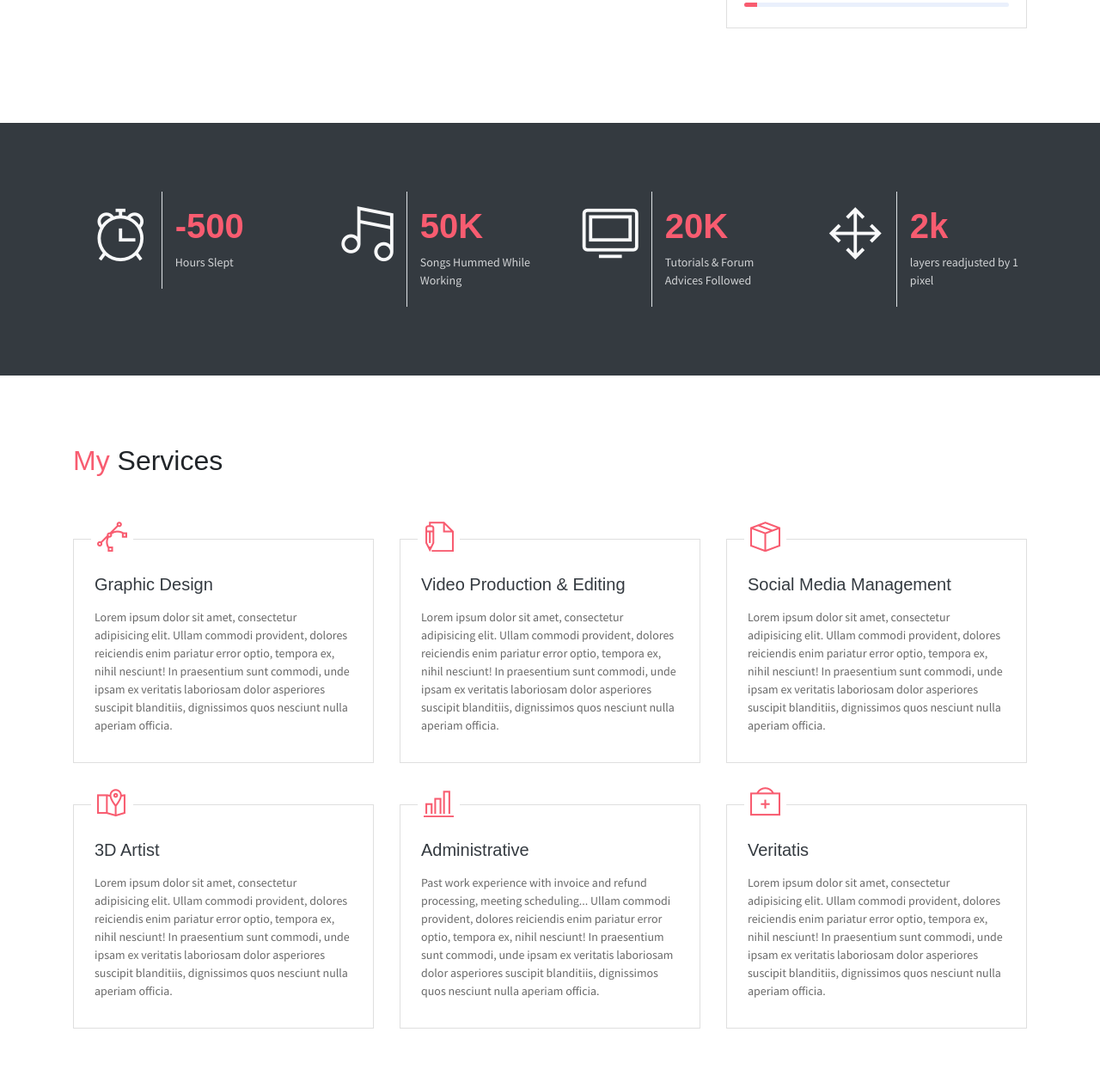
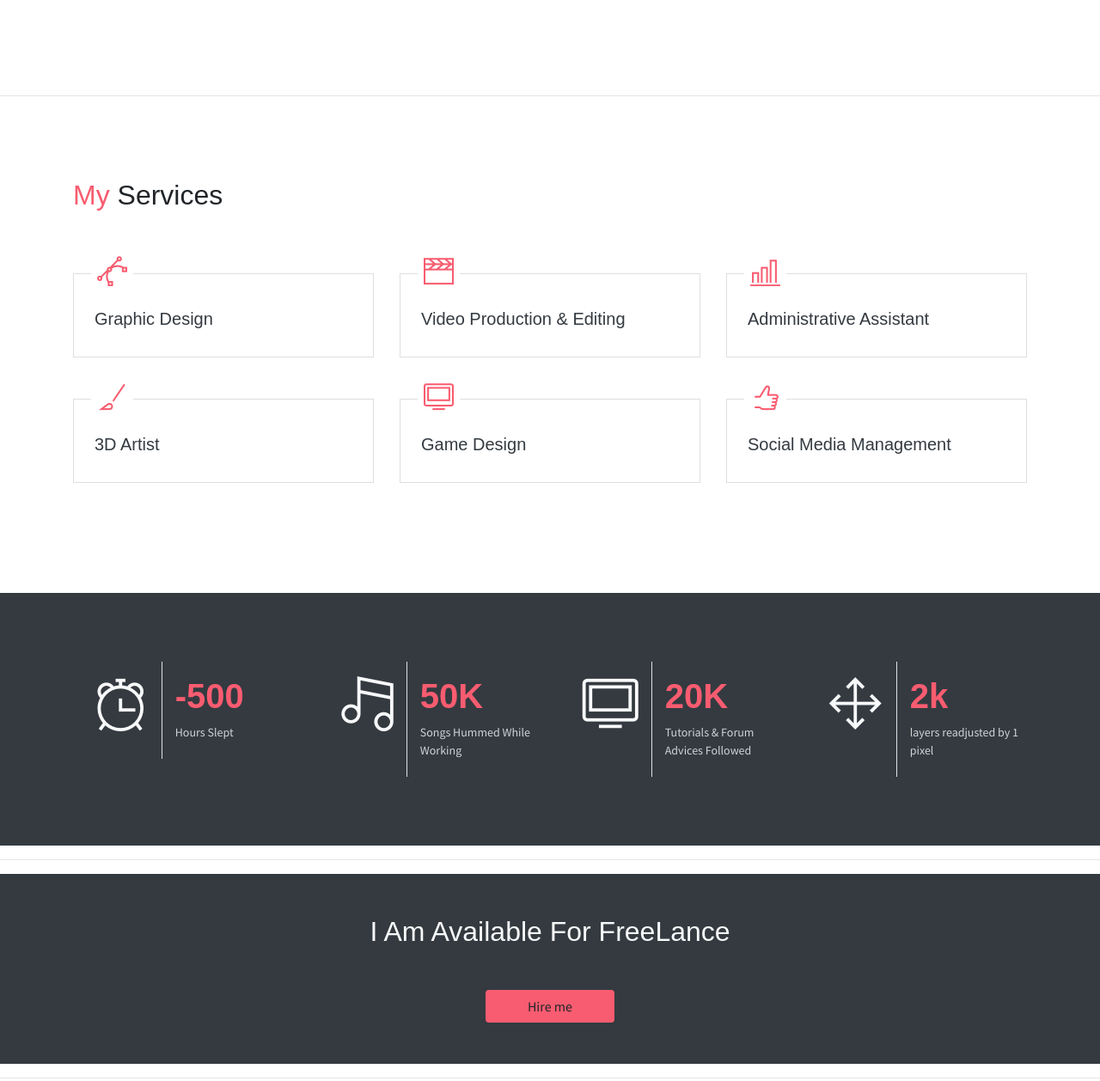
Before and after one commit to andrewisshook/andrewisshook.github.io, a website: page index.html in a window 1280 px wide. Shown: the part 2185-3443 px from the top of the page at 86% size. Drawn offline with Linux system fonts and the light colour scheme; some packages are replaced by stand-ins of ours.

Commit message:
Edit My Services Icons

```diff
--- a/index.html
+++ b/index.html
@@ -35,7 +35,9 @@
                 <h4 class="header-subtitle">Welcome to my Portfolio</h4>
                 <h1 class="header-title">André Pedro</h1>
                 <h6 class="header-mono">Multimedia Artist | Graphic Designer | Communication Writer</h6>
-                <button class="btn btn-outline-light btn-rounded"><i class="ti-download pr-2"></i><a href="assets/pdf/CV_AndrePedro_P.pdf" download="CV Andre Pedro">Download Curriculum Vitae</a></button>
+                <button class="btn btn-outline-light btn-rounded"><i class="ti-download pr-2"></i><a
+                        href="assets/pdf/CV_AndrePedro_P.pdf" download="CV Andre Pedro">Download Curriculum
+                        Vitae</a></button>
             </div>
         </div>
     </header>
@@ -187,7 +189,7 @@
                         </div>
                         <div class="card-body">
                             <h6 class="title text-danger">Bachelor's Degree in Videogames</h6>
-                            <P>2017 -</P>
+                            <P>2017 - 2023</P>
                             <P class="subtitle">Bachelor of Applied Science in Videogames (f.k.a. Multimedia Apps &
                                 Videogames) at <b>Universidade Lusófona de Humanidades e Tecnologias</b>,
                                 where I studied Cinematics, 3D Art, Project Managing, UI, UX and Level Design, amongst
@@ -200,7 +202,7 @@
                             <hr>
                             <h6 class="title text-danger">Middle School</h6>
                             <P>September 2007 - July 2014</P>
-                            <P class="subtitle">.</P>
+                            <P class="subtitle"></P>
 
                         </div>
                     </div>
@@ -285,11 +287,81 @@
                                 <div class="progress-bar bg-danger" role="progressbar" style="width: 25%"
                                     aria-valuenow="50" aria-valuemin="0" aria-valuemax="100"></div>
                             </div>
-                            <h6>Korean (A1)</h6>
-                            <div class="progress mb-3">
-                                <div class="progress-bar bg-danger" role="progressbar" style="width: 5%"
-                                    aria-valuenow="25" aria-valuemin="0" aria-valuemax="100"></div>
-                            </div>
+                        </div>
+                    </div>
+                </div>
+            </div>
+        </div>
+    </section>
+    <hr>
+
+    <section class="section" id="service">
+        <div class="container">
+            <h2 class="mb-5 pb-4"><span class="text-danger">My</span> Services</h2>
+            <div class="row">
+                <div class="col-md-4 col-sm-6">
+                    <div class="card mb-5">
+                        <div class="card-header has-icon">
+                            <i class="ti-vector text-danger" aria-hidden="true"></i>
+                        </div>
+                        <div class="card-body px-4 py-3">
+                            <h5 class="mb-3 card-title text-dark">Graphic Design</h5>
+                            <!-- <P class="subtitle">lorem ipsum</P> -->
+                        </div>
+                    </div>
+                </div>
+                <div class="col-md-4 col-sm-6">
+                    <div class="card mb-5">
+                        <div class="card-header has-icon">
+                            <i class="ti-video-clapper text-danger" aria-hidden="true"></i>
+                        </div>
+                        <div class="card-body px-4 py-3">
+                            <h5 class="mb-3 card-title text-dark">Video Production & Editing</h5>
+                            <!-- <P class="subtitle">lorem ipsum</P> -->
+                        </div>
+                    </div>
+                </div>
+                <div class="col-md-4 col-sm-6">
+                    <div class="card mb-5">
+                        <div class="card-header has-icon">
+                            <i class="ti-bar-chart text-danger" aria-hidden="true"></i>
+                        </div>
+                        <div class="card-body px-4 py-3">
+                            <h5 class="mb-3 card-title text-dark">Administrative Assistant</h5>
+                            <!-- <P class="subtitle">lorem ipsum</P> -->
+                        </div>
+                    </div>
+                </div>
+                <div class="col-md-4 col-sm-6">
+                    <div class="card mb-5">
+                        <div class="card-header has-icon">
+                            <i class="ti-brush text-danger" aria-hidden="true"></i>
+                        </div>
+                        <div class="card-body px-4 py-3">
+                            <h5 class="mb-3 card-title text-dark">3D Artist</h5>
+                            <!-- <P class="subtitle">lorem ipsum</P> -->
+                        </div>
+                    </div>
+                </div>
+                <div class="col-md-4 col-sm-6">
+                    <div class="card mb-5">
+                        <div class="card-header has-icon">
+                            <i class="ti-desktop text-danger" aria-hidden="true"></i>
+                        </div>
+                        <div class="card-body px-4 py-3">
+                            <h5 class="mb-3 card-title text-dark">Game Design</h5>
+                            <!-- <P class="subtitle">lorem ipsum</P> -->
+                        </div>
+                    </div>
+                </div>
+                <div class="col-md-4 col-sm-6">
+                    <div class="card mb-5">
+                        <div class="card-header has-icon">
+                            <i class="ti-thumb-up text-danger" aria-hidden="true"></i>
+                        </div>
+                        <div class="card-body px-4 py-3">
+                            <h5 class="mb-3 card-title text-dark">Social Media Management</h5>
+                            <!-- <P class="subtitle">lorem ipsum</P> -->
                         </div>
                     </div>
                 </div>
@@ -341,99 +413,6 @@
                         <div class="col-7 text-left py-3">
                             <h1 class="text-danger font-weight-bold font40">2k</h1>
                             <p class="text-light mb-1">layers readjusted by 1 pixel</p>
-                        </div>
-                    </div>
-                </div>
-            </div>
-        </div>
-    </section>
-
-    <section class="section" id="service">
-        <div class="container">
-            <h2 class="mb-5 pb-4"><span class="text-danger">My</span> Services</h2>
-            <div class="row">
-                <div class="col-md-4 col-sm-6">
-                    <div class="card mb-5">
-                        <div class="card-header has-icon">
-                            <i class="ti-vector text-danger" aria-hidden="true"></i>
-                        </div>
-                        <div class="card-body px-4 py-3">
-                            <h5 class="mb-3 card-title text-dark">Graphic Design</h5>
-                            <P class="subtitle">Lorem ipsum dolor sit amet, consectetur adipisicing elit. Ullam commodi
-                                provident, dolores reiciendis enim pariatur error optio, tempora ex, nihil nesciunt! In
-                                praesentium sunt commodi, unde ipsam ex veritatis laboriosam dolor asperiores suscipit
-                                blanditiis, dignissimos quos nesciunt nulla aperiam officia.</P>
-                        </div>
-                    </div>
-                </div>
-                <div class="col-md-4 col-sm-6">
-                    <div class="card mb-5">
-                        <div class="card-header has-icon">
-                            <i class="ti-write text-danger" aria-hidden="true"></i>
-                        </div>
-                        <div class="card-body px-4 py-3">
-                            <h5 class="mb-3 card-title text-dark">Video Production & Editing</h5>
-                            <P class="subtitle">Lorem ipsum dolor sit amet, consectetur adipisicing elit. Ullam commodi
-                                provident, dolores reiciendis enim pariatur error optio, tempora ex, nihil nesciunt! In
-                                praesentium sunt commodi, unde ipsam ex veritatis laboriosam dolor asperiores suscipit
-                                blanditiis, dignissimos quos nesciunt nulla aperiam officia.</P>
-                        </div>
-                    </div>
-                </div>
-                <div class="col-md-4 col-sm-6">
-                    <div class="card mb-5">
-                        <div class="card-header has-icon">
-                            <i class="ti-package text-danger" aria-hidden="true"></i>
-                        </div>
-                        <div class="card-body px-4 py-3">
-                            <h5 class="mb-3 card-title text-dark">Social Media Management</h5>
-                            <P class="subtitle">Lorem ipsum dolor sit amet, consectetur adipisicing elit. Ullam commodi
-                                provident, dolores reiciendis enim pariatur error optio, tempora ex, nihil nesciunt! In
-                                praesentium sunt commodi, unde ipsam ex veritatis laboriosam dolor asperiores suscipit
-                                blanditiis, dignissimos quos nesciunt nulla aperiam officia.</P>
-                        </div>
-                    </div>
-                </div>
-                <div class="col-md-4 col-sm-6">
-                    <div class="card mb-5">
-                        <div class="card-header has-icon">
-                            <i class="ti-map-alt text-danger" aria-hidden="true"></i>
-                        </div>
-                        <div class="card-body px-4 py-3">
-                            <h5 class="mb-3 card-title text-dark">3D Artist</h5>
-                            <P class="subtitle">Lorem ipsum dolor sit amet, consectetur adipisicing elit. Ullam commodi
-                                provident, dolores reiciendis enim pariatur error optio, tempora ex, nihil nesciunt! In
-                                praesentium sunt commodi, unde ipsam ex veritatis laboriosam dolor asperiores suscipit
-                                blanditiis, dignissimos quos nesciunt nulla aperiam officia.</P>
-                        </div>
-                    </div>
-                </div>
-                <div class="col-md-4 col-sm-6">
-                    <div class="card mb-5">
-                        <div class="card-header has-icon">
-                            <i class="ti-bar-chart text-danger" aria-hidden="true"></i>
-                        </div>
-                        <div class="card-body px-4 py-3">
-                            <h5 class="mb-3 card-title text-dark">Administrative</h5>
-                            <P class="subtitle">Past work experience with invoice and refund processing, meeting
-                                scheduling... Ullam commodi provident, dolores reiciendis enim pariatur error optio,
-                                tempora ex, nihil nesciunt! In praesentium sunt commodi, unde ipsam ex veritatis
-                                laboriosam dolor asperiores suscipit blanditiis, dignissimos quos nesciunt nulla aperiam
-                                officia.</P>
-                        </div>
-                    </div>
-                </div>
-                <div class="col-md-4 col-sm-6">
-                    <div class="card mb-5">
-                        <div class="card-header has-icon">
-                            <i class="ti-support text-danger" aria-hidden="true"></i>
-                        </div>
-                        <div class="card-body px-4 py-3">
-                            <h5 class="mb-3 card-title text-dark">Veritatis</h5>
-                            <P class="subtitle">Lorem ipsum dolor sit amet, consectetur adipisicing elit. Ullam commodi
-                                provident, dolores reiciendis enim pariatur error optio, tempora ex, nihil nesciunt! In
-                                praesentium sunt commodi, unde ipsam ex veritatis laboriosam dolor asperiores suscipit
-                                blanditiis, dignissimos quos nesciunt nulla aperiam officia.</P>
                         </div>
                     </div>
                 </div>
@@ -517,13 +496,14 @@
         </div>
     </section>
     -->
+    <hr>
     <section class="section bg-dark py-5">
         <div class="container text-center">
             <h2 class="text-light mb-5 font-weight-normal">I Am Available For FreeLance</h2>
             <button class="btn bg-primary w-lg">Hire me</button>
         </div>
     </section>
-
+    <hr>
     <!-- Portfolio Section -->
     <section class="section bg-custom-gray" id="portfolio">
         <div class="container">
@@ -847,7 +827,8 @@
                                 <i class="ti-mobile icon-md"></i>
                             </div>
                             <div class="col-10 ">
-                                <h6 class="d-inline">Phone : <br> <span class="text-muted">[Request via email]</span></h6>
+                                <h6 class="d-inline">Phone : <br> <span class="text-muted">[Request via email]</span>
+                                </h6>
                             </div>
                         </div>
                         <div class="row mb-2">
@@ -855,7 +836,8 @@
                                 <i class="ti-map-alt icon-md"></i>
                             </div>
                             <div class="col-10">
-                                <h6 class="d-inline">Address :<br> <span class="text-muted">Lisbon, Portugal.</span></h6>
+                                <h6 class="d-inline">Address :<br> <span class="text-muted">Lisbon, Portugal.</span>
+                                </h6>
                             </div>
                         </div>
                         <div class="row mb-2">
@@ -863,7 +845,8 @@
                                 <i class="ti-envelope icon-md"></i>
                             </div>
                             <div class="col-10">
-                                <h6 class="d-inline">Email :<br> <span class="text-muted">andrepedro62442@gmail.com</span></h6>
+                                <h6 class="d-inline">Email :<br> <span
+                                        class="text-muted">andrepedro62442@gmail.com</span></h6>
                             </div>
                         </div>
                         <ul class="social-icons pt-4">
```
